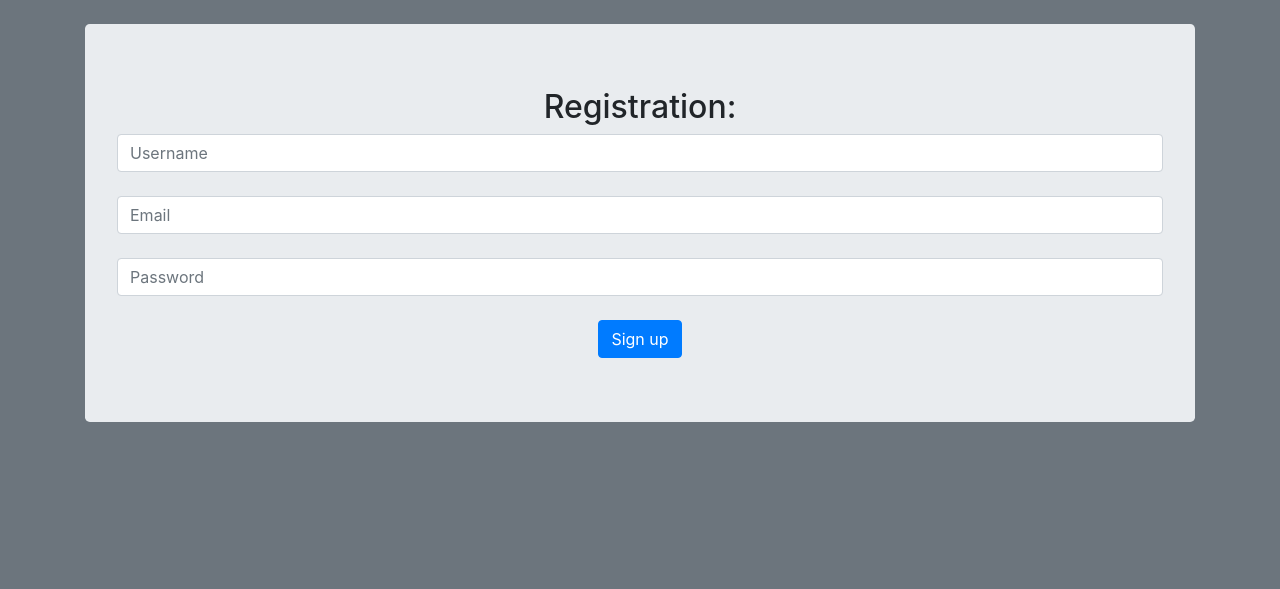
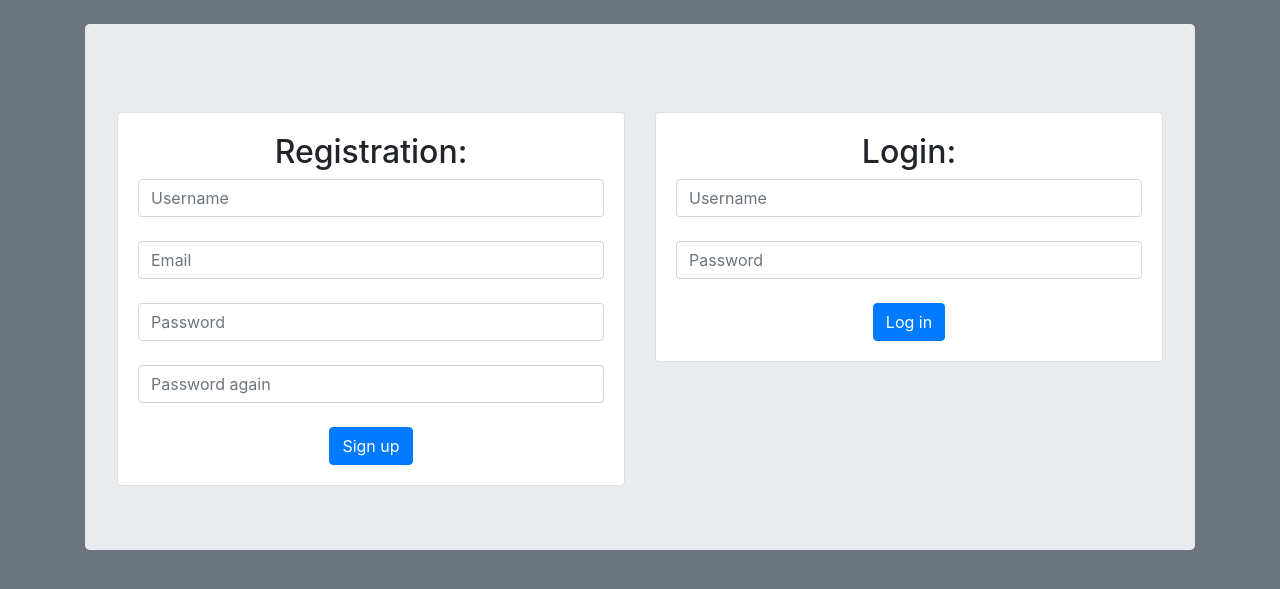
Before and after one commit to Lacieee/goditemplom, a PHP site: template Views/regilogin.php in a window 1280 px wide. Shown: the part 56-645 px from the top of the page. Run offline with PHP 8.4, Linux system fonts and the light colour scheme; the template is opened without the code that fills it, so the values that code supplies are empty.

Commit message:
finalsed regi login from Krisz

```diff
--- a/Views/regilogin.php
+++ b/Views/regilogin.php
@@ -1,12 +1,34 @@
 <br>
 <section class="container">
 		<div class="main-wrapper jumbotron text-center">
+		<br>
+		<div class="row">
+  <div class="col-sm-6">
+    <div class="card">
+      <div class="card-body">
 	  <h2>Registration:</h2>
 			<form action="includes/signupphp.php" method="POST" class="signup-form text-center">
 				<input type="text" class="form-control" name="name" placeholder="Username"><br>
 				<input type="text" class="form-control" name="email" placeholder="Email"><br>
 				<input type="password" class="form-control" name="password" placeholder="Password"><br>
-            <button class="btn btn-primary" name="gomb">Sign up</button>
+				<input type="password" class="form-control" name="passwordagain" placeholder="Password again"><br>
+				<button class="btn btn-primary" name="button">Sign up</button>
 				</form>
       </div>
+    </div>
+  </div>
+  <div class="col-sm-6">
+    <div class="card">
+      <div class="card-body">
+	  <h2>Login:</h2>
+	  <form action="includes/signupphp.php" method="POST" class="signup-form text-center">
+		<input type="text" class="form-control" name="namelog" placeholder="Username"><br>
+		<input type="password" class="form-control" name="passwordlog" placeholder="Password "><br>
+		<button class="btn btn-primary" name="buttonlog">Log in</button>
+		</form>
+      </div>
+    </div>
+  </div>
+</div>
+</div>
 </section>
```
Lines whose indentation alone changed are shown as unchanged.
